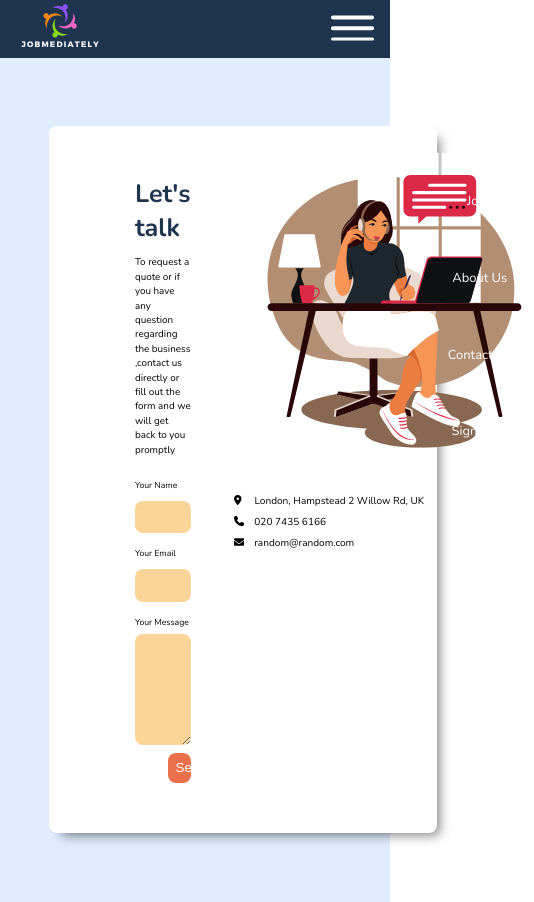
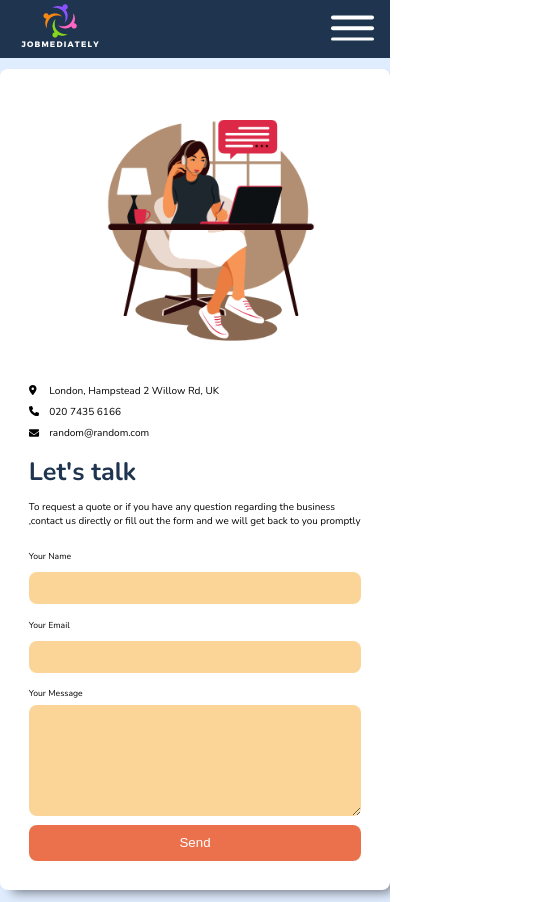
Before and after one commit to Tibor22/Agency-App-Client, a React (Create React App) app: page /contact in a window 390 px wide. Shown: the whole page, 534 px wide, since content can reach past the window. Built offline with nearby package versions, Linux system fonts and the light colour scheme; no server answers.

Commit message:
contact-page-responsive

```diff
--- a/src/pages/AboutUs/aboutUs.css
+++ b/src/pages/AboutUs/aboutUs.css
@@ -1,12 +1,13 @@
 .aboutUs-container {
   max-width: 120rem;
-  max-height: 150vh;
+  height: auto;
   background-color: var(--color-primary);
   margin: 0 auto;
 }
 @media screen and (max-width: 700px) {
   .aboutUs-container {
     height: auto;
+    max-height: auto;
   }
 }
 
--- a/src/pages/AboutUs/aboutUs.scss
+++ b/src/pages/AboutUs/aboutUs.scss
@@ -1,13 +1,11 @@
-.aboutUs-outer-container {
-}
-
 .aboutUs-container {
 	max-width: 120rem;
-	max-height: 150vh;
+	height: auto;
 	background-color: var(--color-primary);
 	margin: 0 auto;
 	@media screen and (max-width: 700px) {
 		height: auto;
+		max-height: auto;
 	}
 }
 
--- a/src/pages/ContacUs/contactUs.css
+++ b/src/pages/ContacUs/contactUs.css
@@ -1,7 +1,7 @@
 .contactUs-container {
   background-color: var(--color-primary);
   max-width: 120rem;
-  height: 100vh;
+  min-height: 100vh;
   margin: 0 auto;
   display: grid;
   place-items: center;
@@ -14,10 +14,35 @@
   border-radius: 8px;
   box-shadow: 7px 7px 12px -5px rgba(0, 0, 0, 0.52);
 }
+@media screen and (max-width: 600px) {
+  .contactUs {
+    padding: 2rem;
+    display: grid;
+    grid-template-columns: 1fr;
+    width: 100%;
+  }
+}
 .contactUs_form-container {
   width: 50%;
   height: 100%;
   padding: 7rem 3rem 7rem 12rem;
+}
+@media screen and (max-width: 900px) {
+  .contactUs_form-container {
+    padding: 2rem;
+  }
+}
+@media screen and (max-width: 800px) {
+  .contactUs_form-container {
+    width: 60%;
+  }
+}
+@media screen and (max-width: 600px) {
+  .contactUs_form-container {
+    grid-column: 1/2;
+    grid-row: 3/4;
+    width: 100%;
+  }
 }
 .contactUs_form-container--header {
   font-size: 3.5rem;
@@ -69,6 +94,19 @@
 .contactUs_form--btn:hover {
   transform: translateY(-2px);
 }
+@media screen and (max-width: 800px) {
+  .contactUs_form--btn {
+    width: 60%;
+    margin-left: 40%;
+  }
+}
+@media screen and (max-width: 700px) {
+  .contactUs_form--btn {
+    width: 100%;
+    margin-left: 0%;
+    padding: 1.5rem 1rem;
+  }
+}
 .contactUs_details {
   padding-top: 3rem;
   padding-left: 3rem;
@@ -76,7 +114,41 @@
 .contactUs_details img {
   margin-bottom: 5rem;
 }
+@media screen and (max-width: 700px) {
+  .contactUs_details img {
+    width: 100%;
+  }
+}
+@media screen and (max-width: 600px) {
+  .contactUs_details img {
+    width: 70%;
+    padding-top: 0rem;
+    padding-left: 0rem;
+  }
+}
+@media screen and (max-width: 700px) {
+  .contactUs_details {
+    grid-column: 1/2;
+    grid-row: 2/3;
+    display: flex;
+    flex-direction: column;
+    justify-content: center;
+    width: 50%;
+    padding-top: 2rem;
+    padding-left: 2rem;
+  }
+}
+@media screen and (max-width: 600px) {
+  .contactUs_details {
+    width: 100%;
+    display: flex;
+    flex-direction: column;
+    justify-content: center;
+    align-items: center;
+  }
+}
 .contactUs_address {
   margin-top: 1rem;
   font-size: 1.4rem;
+  align-self: flex-start;
 }/*# sourceMappingURL=contactUs.css.map */
--- a/src/pages/ContacUs/contactUs.scss
+++ b/src/pages/ContacUs/contactUs.scss
@@ -1,7 +1,7 @@
 .contactUs-container {
 	background-color: var(--color-primary);
 	max-width: 120rem;
-	height: 100vh;
+	min-height: 100vh;
 	margin: 0 auto;
 	display: grid;
 	place-items: center;
@@ -14,11 +14,29 @@
 	border-radius: 8px;
 	-webkit-box-shadow: 7px 7px 12px -5px rgba(0, 0, 0, 0.52);
 	box-shadow: 7px 7px 12px -5px rgba(0, 0, 0, 0.52);
+	@media screen and (max-width: 600px) {
+		padding: 2rem;
+		display: grid;
+		grid-template-columns: 1fr;
+		width: 100%;
+	}
+
 	&_form-container {
 		width: 50%;
 		height: 100%;
 
 		padding: 7rem 3rem 7rem 12rem;
+		@media screen and (max-width: 900px) {
+			padding: 2rem;
+		}
+		@media screen and (max-width: 800px) {
+			width: 60%;
+		}
+		@media screen and (max-width: 600px) {
+			grid-column: 1/2;
+			grid-row: 3/4;
+			width: 100%;
+		}
 		&--header {
 			font-size: 3.5rem;
 			font-weight: 700;
@@ -73,6 +91,15 @@
 			&:hover {
 				transform: translateY(-2px);
 			}
+			@media screen and (max-width: 800px) {
+				width: 60%;
+				margin-left: calc(100% - 60%);
+			}
+			@media screen and (max-width: 700px) {
+				width: 100%;
+				margin-left: calc(100% - 100%);
+				padding: 1.5rem 1rem;
+			}
 		}
 	}
 
@@ -81,11 +108,37 @@
 		padding-left: 3rem;
 		& img {
 			margin-bottom: 5rem;
+			@media screen and (max-width: 700px) {
+				width: 100%;
+			}
+			@media screen and (max-width: 600px) {
+				width: 70%;
+				padding-top: 0rem;
+				padding-left: 0rem;
+			}
+		}
+		@media screen and (max-width: 700px) {
+			grid-column: 1/2;
+			grid-row: 2/3;
+			display: flex;
+			flex-direction: column;
+			justify-content: center;
+			width: 50%;
+			padding-top: 2rem;
+			padding-left: 2rem;
+		}
+		@media screen and (max-width: 600px) {
+			width: 100%;
+			display: flex;
+			flex-direction: column;
+			justify-content: center;
+			align-items: center;
 		}
 	}
 
 	&_address {
 		margin-top: 1rem;
 		font-size: 1.4rem;
+		align-self: flex-start;
 	}
 }
```
Also changed, not shown: 2 other files (tests, documents, lock files or other folders).
